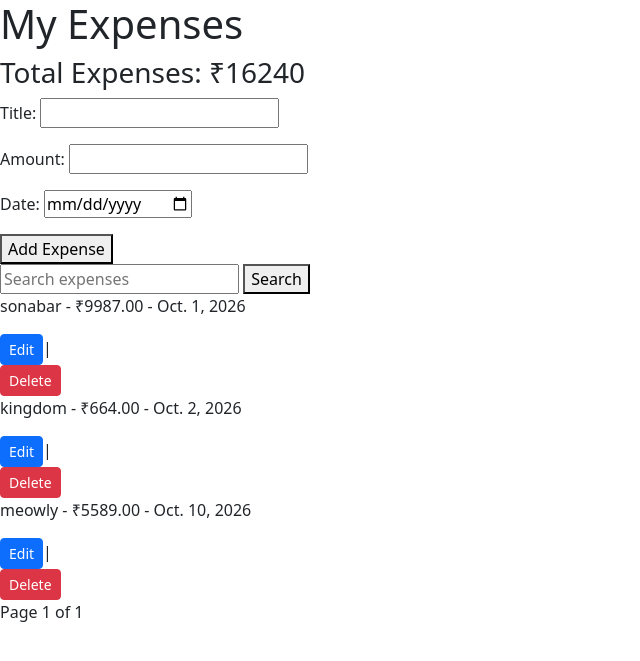
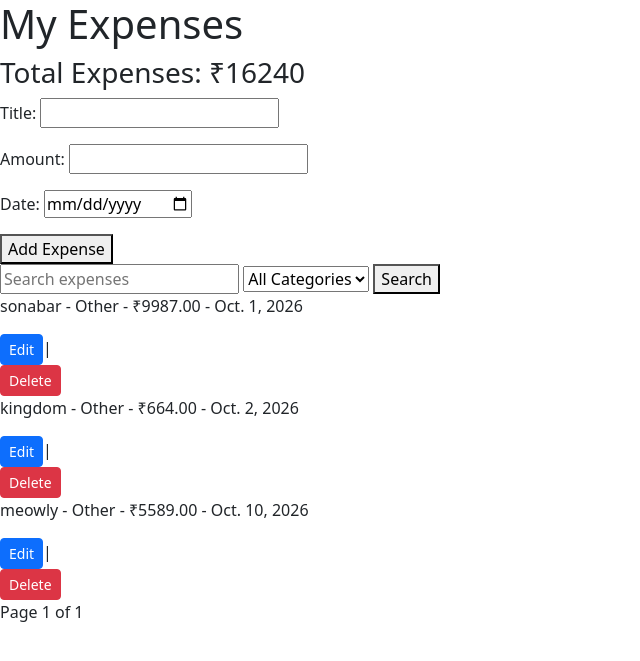
Before and after one commit to trust-enterprise/expense_manager, a Django app: page / in a window 1280 px wide. Shown: the top 661 px of the page, without its empty margins (0-640 px from the left). Run offline with Django 5.2, Linux system fonts and the light colour scheme; data comes from the database, SQL or seed files in the repository; both versions use the stored data as it was after the commit.

Commit message:
integrated category search into search menu

```diff
--- a/expenses/models.py
+++ b/expenses/models.py
@@ -3,6 +3,7 @@ from django.db import models
 # Create your models here.
 class Expense(models.Model):
     title = models.CharField(max_length=50)
+    category = models.CharField(max_length=50, default="Other")
     amount = models.DecimalField(max_digits=8, decimal_places=2)
     date = models.DateField()
 
--- a/expenses/templates/expenses/home.html
+++ b/expenses/templates/expenses/home.html
@@ -18,11 +18,17 @@
 
     <form method="get">
         <input type="text" name="q" placeholder="Search expenses">
+        <select name="category">
+            <option value="">All Categories</option>
+            {% for cat in categories %}
+                <option value="{{cat}}">{{cat}}</option>
+            {% endfor %}
+        </select>
         <button type="submit">Search</button>
     </form>
 
     {% for expense in expenses %}
-        <p>{{ expense.title }} - ₹{{ expense.amount }} - {{ expense.date }}</p>
+        <p>{{ expense.title }} - {{ expense.category }} - ₹{{ expense.amount }} - {{ expense.date }}</p>
         <a href="{% url 'edit' expense.id %}" class="btn btn-primary btn-sm"> Edit </a>|
         <form method='post' action="{% url 'delete' expense.id %}">
             {%csrf_token  %}
--- a/expenses/views.py
+++ b/expenses/views.py
@@ -19,7 +19,13 @@ def home(request):
         form = ExpenseForm()
 
     query = request.GET.get('q', '')
+    category = request.GET.get('category', '')
+
+    categories = Expense.objects.values_list('category', flat=True).distinct()
     expenses = Expense.objects.filter(title__icontains=query)
+
+    if category:
+        expenses = expenses.filter(category=category)
 
     total = expenses.aggregate(Sum('amount'))['amount__sum'] or 0
 
@@ -30,8 +36,9 @@ def home(request):
     return render(request, 'expenses/home.html',
                   {
                       'form':form,
+                      'categories': categories,
                       'expenses':expenses,
-                      'total': total
+                      'total': total,
                   }
                   )
 
```
Also changed, not shown: db.sqlite3, expenses/migrations/0002_expense_category.py (added).
